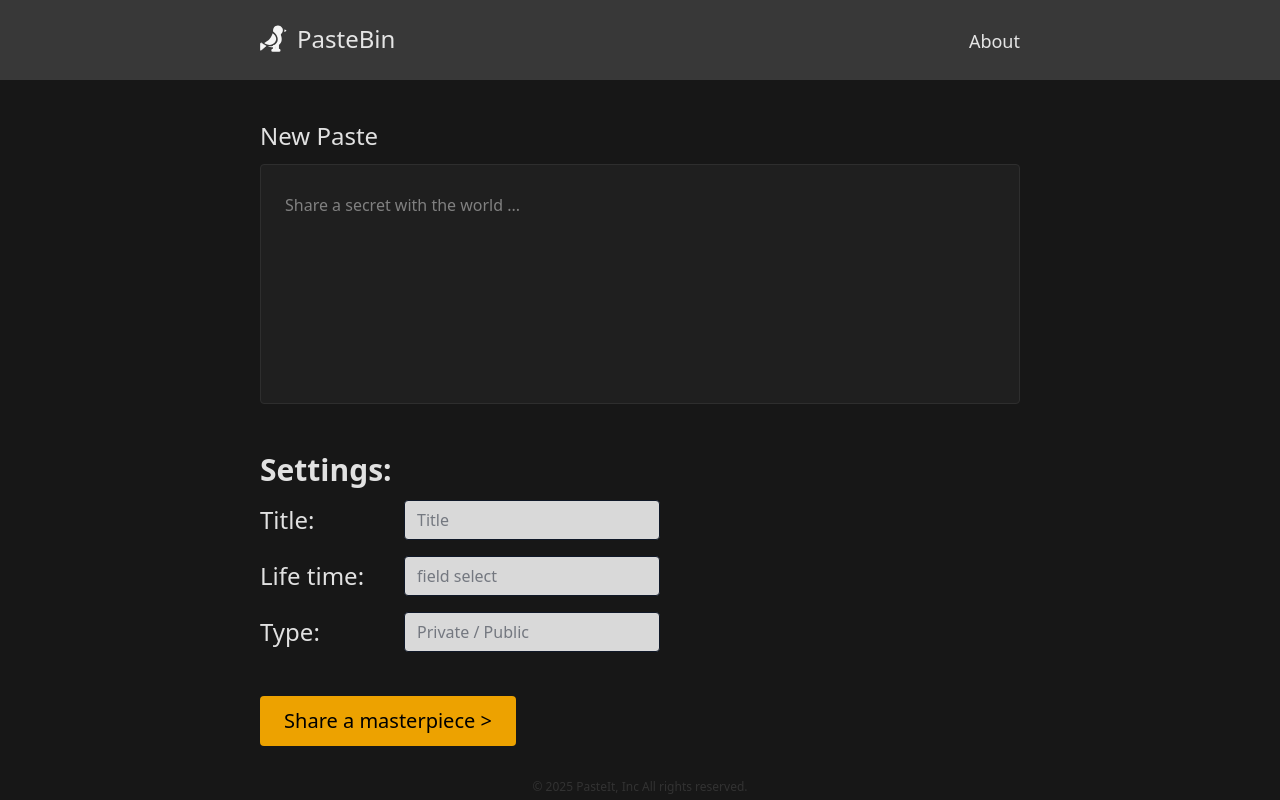
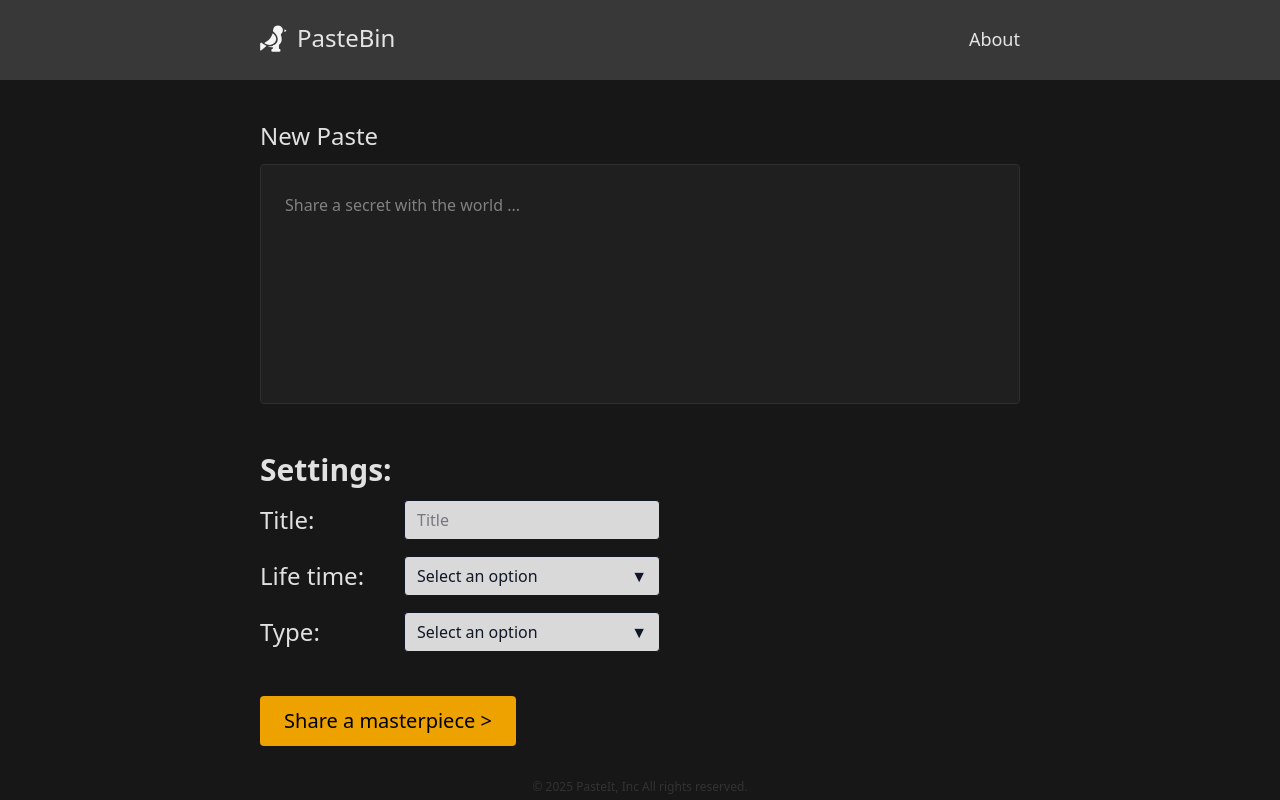
Before and after one commit to Sk9l9tik/pastebin, a React (Vite) app in the folder pastebin-front-end/: page / in a window 1280 px wide. Built offline with nearby package versions, Linux system fonts and the light colour scheme.

Commit message:
made dropdowns and submit btn

```diff
--- a/pastebin-front-end/src/components/About.tsx
+++ b/pastebin-front-end/src/components/About.tsx
@@ -1,7 +1,6 @@
 import { Link } from 'react-router-dom';
 
 import birdLogo from '/bird_logo.svg'
-
 
 export function About() {
     return (
--- a/pastebin-front-end/src/components/App.tsx
+++ b/pastebin-front-end/src/components/App.tsx
@@ -3,6 +3,7 @@
 import { Home } from './Home.tsx'
 import { About } from './About.tsx'
 import { Paste } from './Paste.tsx'
+
 
 export function App() {
     return (
--- /dev/null
+++ b/pastebin-front-end/src/components/Dropdown.tsx
@@ -0,0 +1,116 @@
+import { useState, useRef, useEffect } from 'react';
+
+interface Option {
+  name: string;
+  value: string;
+}
+
+interface DropdownProps {
+  hasCustomInput?: boolean; // Параметр для отображения поля ввода
+  options: Option[]; // Массив объектов с названием и значением
+  selectedValue?: string | null; // Выбранное значение
+  onSelect: (value: string | null) => void; // Обработчик выбора
+}
+
+export function Dropdown({ hasCustomInput = false, options, selectedValue, onSelect }: DropdownProps) {
+  const [isExpanded, setIsExpanded] = useState(false);
+  const [customInputValue, setCustomInputValue] = useState('');
+  const dropdownRef = useRef<HTMLDivElement>(null);
+
+  // Обработчик клика за пределами выпадающего списка
+  useEffect(() => {
+    const handleClickOutside = (event: MouseEvent) => {
+      if (dropdownRef.current && !dropdownRef.current.contains(event.target as Node)) {
+        setIsExpanded(false);
+      }
+    };
+
+    document.addEventListener('mousedown', handleClickOutside);
+    return () => {
+      document.removeEventListener('mousedown', handleClickOutside);
+    };
+  }, []);
+
+  const handleSelect = (option: Option) => {
+    if (option.value === 'Other' && hasCustomInput) {
+      return;
+    }
+    onSelect(option.value);
+    setIsExpanded(false);
+  };
+
+  // Обработчик изменения значения в поле ввода
+  const handleCustomInputChange = (e: React.ChangeEvent<HTMLInputElement>) => {
+    const value = e.target.value;
+    setCustomInputValue(value);
+  };
+
+  const validateTime = (time: string): boolean => {
+    const parts = time.split(':');
+    if (parts.length !== 3) return false; //3 части времени
+
+    const [hours, minutes, seconds] = parts.map(Number);
+    return (
+      hours >= 0 && hours <= 24 &&
+      minutes >= 0 && minutes <= 60 &&
+      seconds >= 0 && seconds <= 60
+    );
+  };
+
+  // Обработчик нажатия клавиши Enter в поле ввода
+  const handleCustomInputKeyDown = (e: React.KeyboardEvent<HTMLInputElement>) => {
+    if (e.key === 'Enter') {
+      if (/^\d{1,2}:\d{1,2}:\d{1,2}$/.test(customInputValue)) {
+        if (validateTime(customInputValue)) {
+          onSelect(customInputValue);
+          setIsExpanded(false);
+        } else {
+          alert('Некорректное время. Часы должны быть <= 24, минуты и секунды <= 60.');
+        }
+      } else {
+        alert('Пожалуйста, введите значение в формате hour:min:sec (например, 1:05:40)');
+      }
+    }
+  };
+
+  return (
+    <div className="relative w-64" ref={dropdownRef}>
+      <button
+        onClick={() => setIsExpanded(!isExpanded)}
+        className="bg-[#D9D9D9] w-full h-10 text-gray-900 pl-3 pr-3 border rounded-sm flex justify-between items-center">
+        <span>{selectedValue || 'Select an option'}</span>
+        <span>{isExpanded ? '▲' : '▼'}</span>
+      </button>
+      {isExpanded && (
+        <div className="absolute mt-1 w-full bg-[#D9D9D9] border border-gray-300 rounded-sm shadow-lg z-10 text-black">
+          {options.map((option, index) => {
+            if (hasCustomInput && option.value === 'Other') {
+              // Если это пункт "Other" и есть параметр hasCustomInput, отображаем поле ввода
+              return (
+                <div key={index} className="px-2 py-2">
+                  <input
+                    type="text"
+                    placeholder="hour:min:sec (например, 1:05:40)"
+                    value={customInputValue}
+                    onChange={handleCustomInputChange}
+                    onKeyDown={handleCustomInputKeyDown}
+                    className="w-full h-8 pl-2 pr-2 bg-white border border-gray-300 rounded-sm outline-none"
+                  />
+                </div>
+              );
+            }
+            return (
+              <div
+                key={index}
+                onClick={() => handleSelect(option)}
+                className="px-4 py-2 hover:bg-[#A5A5A5] cursor-pointer"
+              >
+                {option.name}
+              </div>
+            );
+          })}
+        </div>
+      )}
+    </div>
+  );
+}
--- a/pastebin-front-end/src/components/Home.tsx
+++ b/pastebin-front-end/src/components/Home.tsx
@@ -1,57 +1,98 @@
 import { Link } from 'react-router-dom';
+import { useState } from 'react';
 
-//import Dropdown from 'react-dropdown';
-//import 'react-dropdown/style.css';
+import {Dropdown} from './Dropdown'
 
 import birdLogo from '/bird_logo.svg'
 
 
+export function Home() {
+  const LIFE_TIMES  = [
+    { name: 'Option 1', value: 'option1' },
+    { name: 'Option 2', value: 'option2' },
+    { name: 'Option 3', value: 'option3' },
+    { name: 'Other', value: 'Other' } // Для кастомного поля нужен value == Other
+  ];
 
-export function Home() {
+  const ACCESS  = [
+    { name: 'Public', value: 'Public' },
+    { name: 'Private', value: 'Private' }
+  ];
 
   const btn_text = "Share a masterpiece >";
 
+  const [pasteContent, setPasteContent] = useState(''); // Для textarea
+  const [title, setTitle] = useState(''); // Для input
+  const [lifetime, setLifetime] = useState<string | null>(null); // Для первого списка
+  const [type, setType] = useState<string | null>(null); // Для второго списка
+
+  // Обработчик для кнопки Send
+  const handleSend = () => {
+    console.log('Paste Content:', pasteContent);
+    console.log('Title:', title);
+    console.log('Life Time:', lifetime);
+    console.log('Type:', type == 'Private' ? true : false);
+  };
+
   return (
-    <body>
+    <div className='body'>
       <header className='header bg-[#383838] h-20'>
         <div className="flex justify-between ml-65 mr-65 pt-5.5">
           <Link to="/" className='flex justify-between items-center'>
-            <img className="logo mr-2.5" src={birdLogo} alt='Pastebin logo'/>
+            <img className="logo mr-2.5" src={birdLogo} alt='Pastebin logo' />
             <p className="text-2xl">PasteBin</p>
           </Link>
-          <Link to="/about" className="text-[18px] hover:text-blue-300 pt-1.5">About</Link>
+          <Link to="/about" className="text-[18px] hover:text-blue-300 pt-1">About</Link>
         </div>
       </header>
       <div className='ml-65 mr-65'>
-          <div className="NewPaste  pt-10">
-            <p className="font-medium text-2xl mb-3 ">New Paste</p>
+        <div className="NewPaste pt-10">
+          <p className="font-medium text-2xl mb-3">New Paste</p>
           <textarea
             className={"pt-7 pb-7 pl-6 pr-6 w-full min-h-60 bg-[#1F1F1F] outline-none border-[#2E2E2E] border rounded-sm overflow-hidden resize-none field-sizing-content"}
-            placeholder="Share a secret with the world ..."/>
+            placeholder="Share a secret with the world ..."
+            value={pasteContent}
+            onChange={(e) => setPasteContent(e.target.value)}
+          />
         </div>
         <div className='PasteSettings'>
           <p className='text-3xl font-bold pt-10.5'>Settings:</p>
           <div className='flex justify-between items-center w-100 h-12 mt-2'>
             <p className='text-2xl'>Title:</p>
-              <input className='bg-[#D9D9D9] w-64 h-10 outline-none text-gray-900 pl-3 pr-3 border rounded-sm'
-              placeholder="Title"/>
+            <input
+              className='bg-[#D9D9D9] w-64 h-10 outline-none text-gray-900 pl-3 pr-3 border rounded-sm'
+              placeholder="Title"
+              value={title}
+              onChange={(e) => setTitle(e.target.value)}
+            />
           </div>
           <div className='flex justify-between items-center w-100 h-12 mt-2'>
             <p className='text-2xl'>Life time:</p>
-              <input className='bg-[#D9D9D9] w-64 h-10 outline-none text-gray-900 pl-3 pr-3 border rounded-sm'
-              placeholder="field select"/>
+            <Dropdown
+              hasCustomInput
+              options={LIFE_TIMES}
+              selectedValue={lifetime}
+              onSelect={setLifetime}
+            />
           </div>
           <div className='flex justify-between items-center w-100 h-12 mt-2'>
             <p className='text-2xl'>Type:</p>
-              <input className='bg-[#D9D9D9] w-64 h-10 outline-none text-gray-900 pl-3 pr-3 border rounded-sm'
-              placeholder="Private / Public"/>
+            <Dropdown
+              hasCustomInput
+              options={ACCESS}
+              selectedValue={type}
+              onSelect={setType}
+            />
           </div>
         </div>
-          <button className="w-64 h-12.5 bg-[#EDA200] mt-10 mb-10 rounded-sm text-black text-xl transform-view duration-300 ease-in-out hover:scale-101" type="submit">{btn_text}</button>
+        <button
+          onClick={handleSend}
+          className="Send w-64 h-12.5 bg-[#EDA200] mt-10 mb-10 rounded-sm text-black text-xl transform-view duration-300 ease-in-out hover:scale-101"
+          type="submit">{btn_text}</button>
       </div>
-        <footer className="copyright fixed inset-x-0 bottom-0 pb-1 ">
+      <footer className="copyright fixed inset-x-0 bottom-0 pb-1">
         <p className="text-[12px] text-[#6161615e] text-center pb-0 select-none">© 2025 PasteIt, Inc All rights reserved.</p>
       </footer>
-    </body>
-  )
+    </div>
+  );
 }
```
Also changed, not shown: 1 other file (tests, documents, lock files or other folders). Lines whose indentation alone changed are shown as unchanged.
